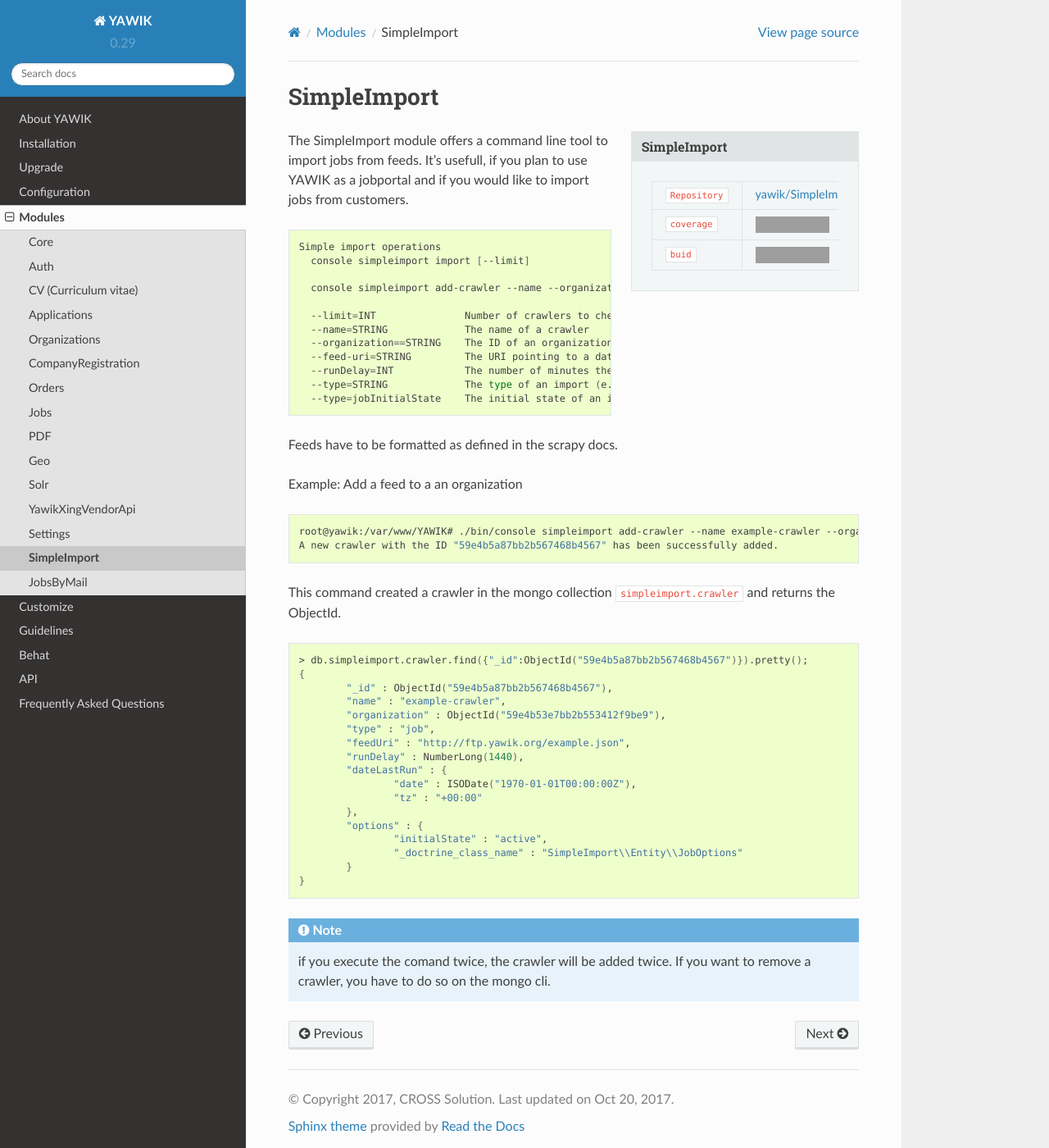
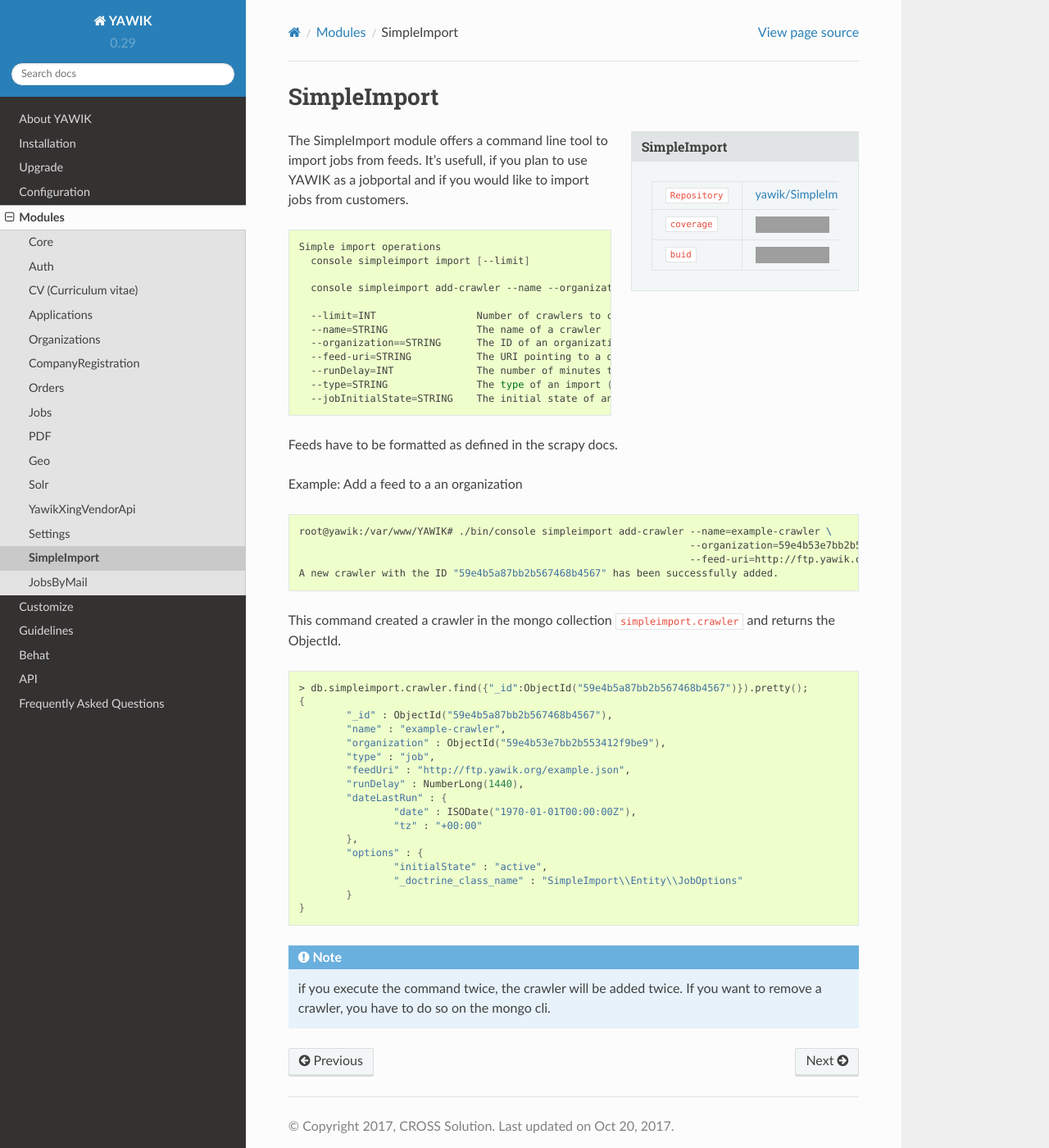
Before and after one commit to cross-solution/YawikDocs, a Sphinx documentation site: the page built from source/modules/simple-import/index.rst, in a window 1280 px wide and 1400 px high. Shown: the whole window at 82% size. Built offline with Sphinx 7.4.7 and the Read the Docs theme 2.0.0, drawn with Linux system fonts in a browser that asks for light colours; a script that is not in the unit is left out; comment, search, counter and statistics services are not loaded; grey boxes are pictures that could not be loaded.

Commit message:
updates SimpleImport commandline options

```diff
--- a/source/modules/simple-import/index.rst
+++ b/source/modules/simple-import/index.rst
@@ -37,13 +37,13 @@
                                                                                                                       registered crawlers
       console simpleimport add-crawler --name --organization= --feed-uri [--runDelay] [--type] [--jobInitialState]    Adds a new import crawler
 
-      --limit=INT               Number of crawlers to check per run. Default 3. 0 means no limit
-      --name=STRING             The name of a crawler
-      --organization==STRING    The ID of an organization
-      --feed-uri=STRING         The URI pointing to a data to import
-      --runDelay=INT            The number of minutes the next import run will be proceeded again
-      --type=STRING             The type of an import (e.g. job)
-      --type=jobInitialState    The initial state of an imported job
+      --limit=INT                 Number of crawlers to check per run. Default 3. 0 means no limit
+      --name=STRING               The name of a crawler
+      --organization==STRING      The ID of an organization
+      --feed-uri=STRING           The URI pointing to a data to import
+      --runDelay=INT              The number of minutes the next import run will be proceeded again
+      --type=STRING               The type of an import (e.g. job)
+      --jobInitialState=STRING    The initial state of an imported job
 
 
 
@@ -55,7 +55,9 @@
 
 .. code-block:: sh
 
-    root@yawik:/var/www/YAWIK# ./bin/console simpleimport add-crawler --name example-crawler --organization=59e4b53e7bb2b553412f9be9 --feed-uri=http://ftp.yawik.org/example.json
+    root@yawik:/var/www/YAWIK# ./bin/console simpleimport add-crawler --name=example-crawler \
+                                                                      --organization=59e4b53e7bb2b553412f9be9 \
+                                                                      --feed-uri=http://ftp.yawik.org/example.json
     A new crawler with the ID "59e4b5a87bb2b567468b4567" has been successfully added.
 
 
@@ -83,5 +85,5 @@
     }
 
 
-.. note:: if you execute the comand twice, the crawler will be added twice. If you want to remove a crawler, you have to
+.. note:: if you execute the command twice, the crawler will be added twice. If you want to remove a crawler, you have to
     do so on the mongo cli.
```
